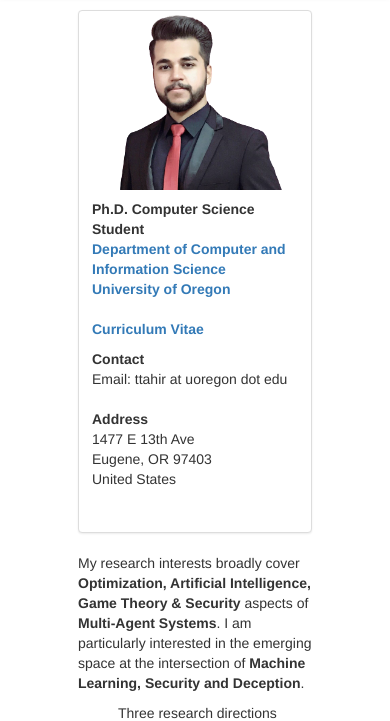
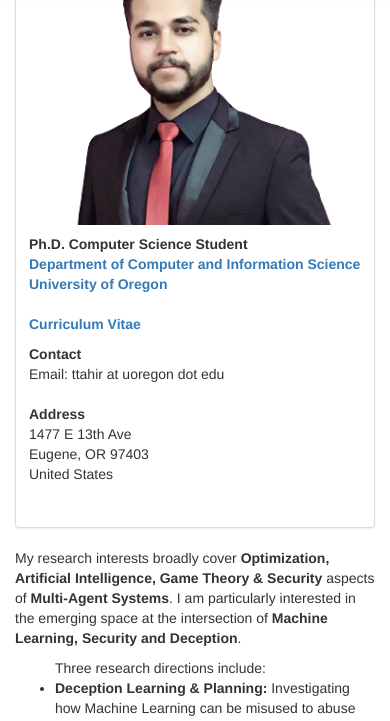
Before and after one commit to RanaTayyab/professional-website, a plain HTML site: page index.html in a window 390 px wide. Shown: the part 53-774 px from the top of the page. Drawn offline with nearby package versions, Linux system fonts and the light colour scheme.

Commit message:
make margins responsive

```diff
--- a/index.html
+++ b/index.html
@@ -41,7 +41,7 @@
             </div>
         </div>
     </nav>
-    <div style="margin:63px;">
+    <div class="m-5 m-sm-1">
         <div class="container-fluid">
             <div class="row">
                 <div class="col-md-3">
```
